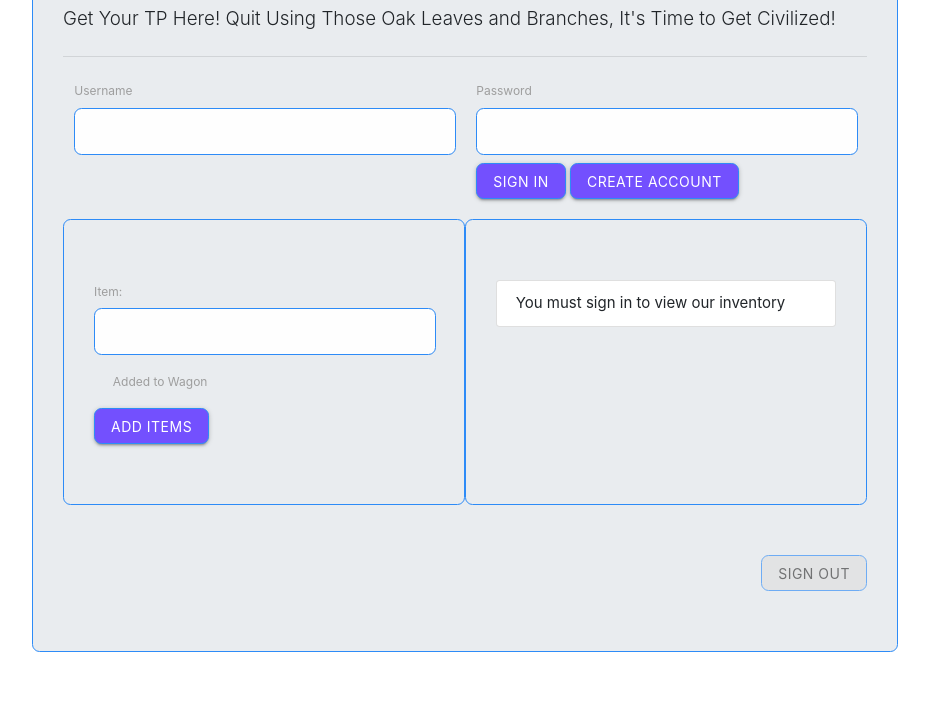
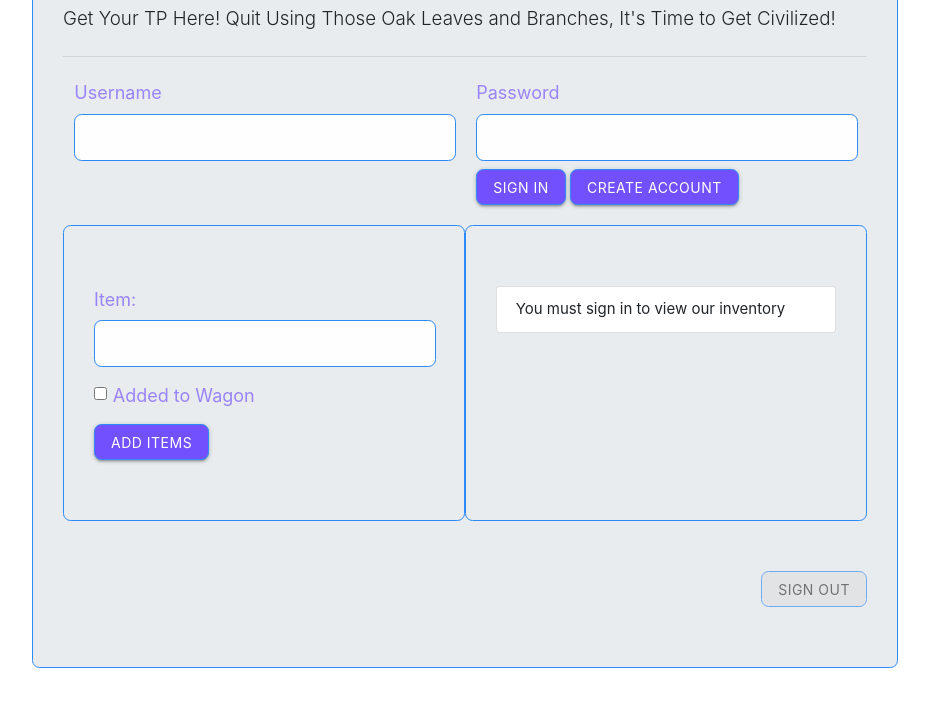
Before and after one commit to ariasadeghi530/codepocalypse, a website: page public/index.html in a window 1280 px wide. Shown: the part 144-850 px from the top of the page, without its empty margins (175-1104 px from the left). Drawn offline with nearby package versions, Linux system fonts and the light colour scheme.

Commit message:
CSS Updates for checkbox visibility

```diff
--- a/public/assets/css/styles.css
+++ b/public/assets/css/styles.css
@@ -17,6 +17,7 @@
 .rise-up {
   margin-top: -3rem;
 }
+
 input:not([type]),
 input[type=text]:not(.browser-default),
 input[type=password]:not(.browser-default),
@@ -49,6 +50,7 @@ textarea.materialize-textarea {
   transition: box-shadow .3s, border .3s;
   transition: box-shadow .3s, border .3s, -webkit-box-shadow .3s;
 }
+
 .btn,
 .btn-large,
 .btn-small {
@@ -95,6 +97,19 @@ textarea.materialize-textarea {
   color: #323232 !important;
   cursor: default;
 }
+
+label {
+  font-size: 1.2rem;
+  color: #7350feab;
+}
+
+[type="checkbox"]:not(:checked),
+[type="checkbox"]:checked {
+  position: absolute;
+  opacity: 1;
+  cursor: pointer;
+}
+
 .list-group-item {
   position: relative;
   display: block;
@@ -102,6 +117,7 @@ textarea.materialize-textarea {
   /* background-color: #fff; */
   /* border: 1px solid rgba(0,0,0,.125); */
 }
+
 .display-4 {
   font-size: 3.5rem;
   font-weight: 800;
```
